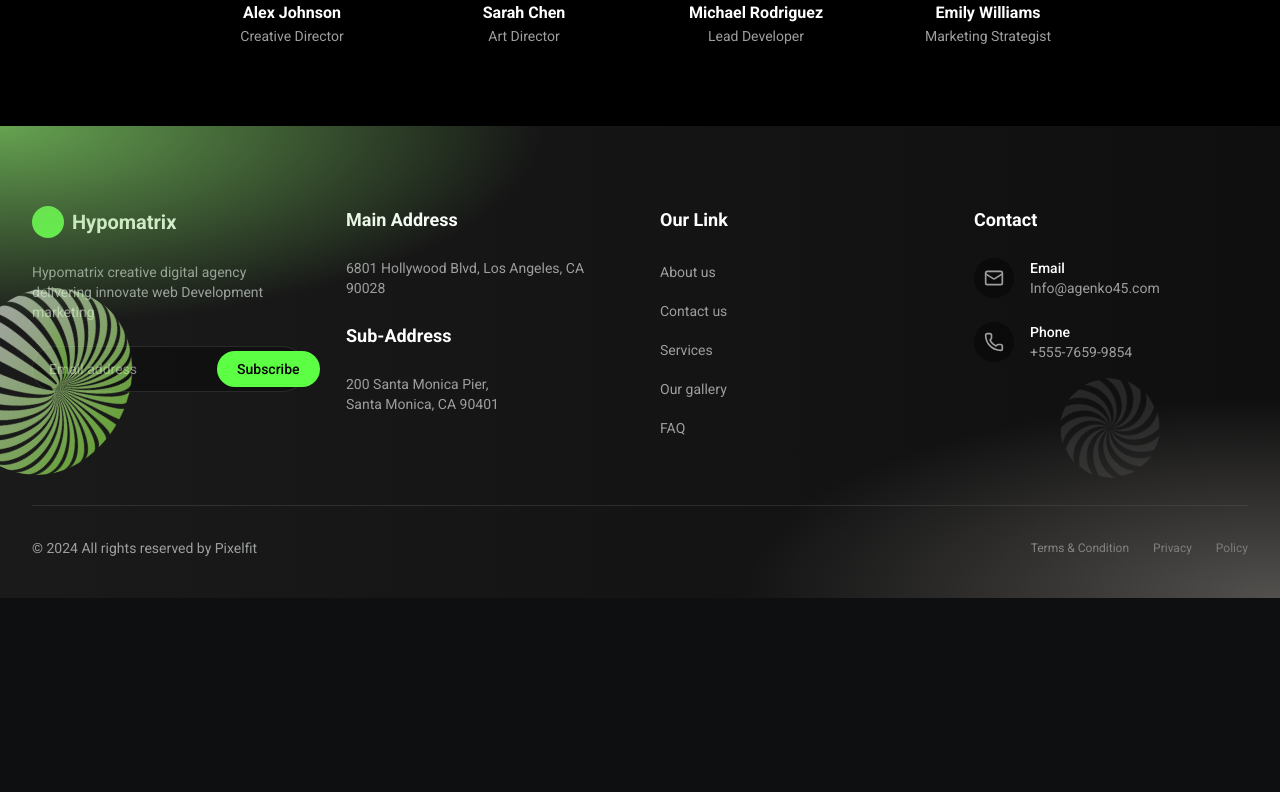
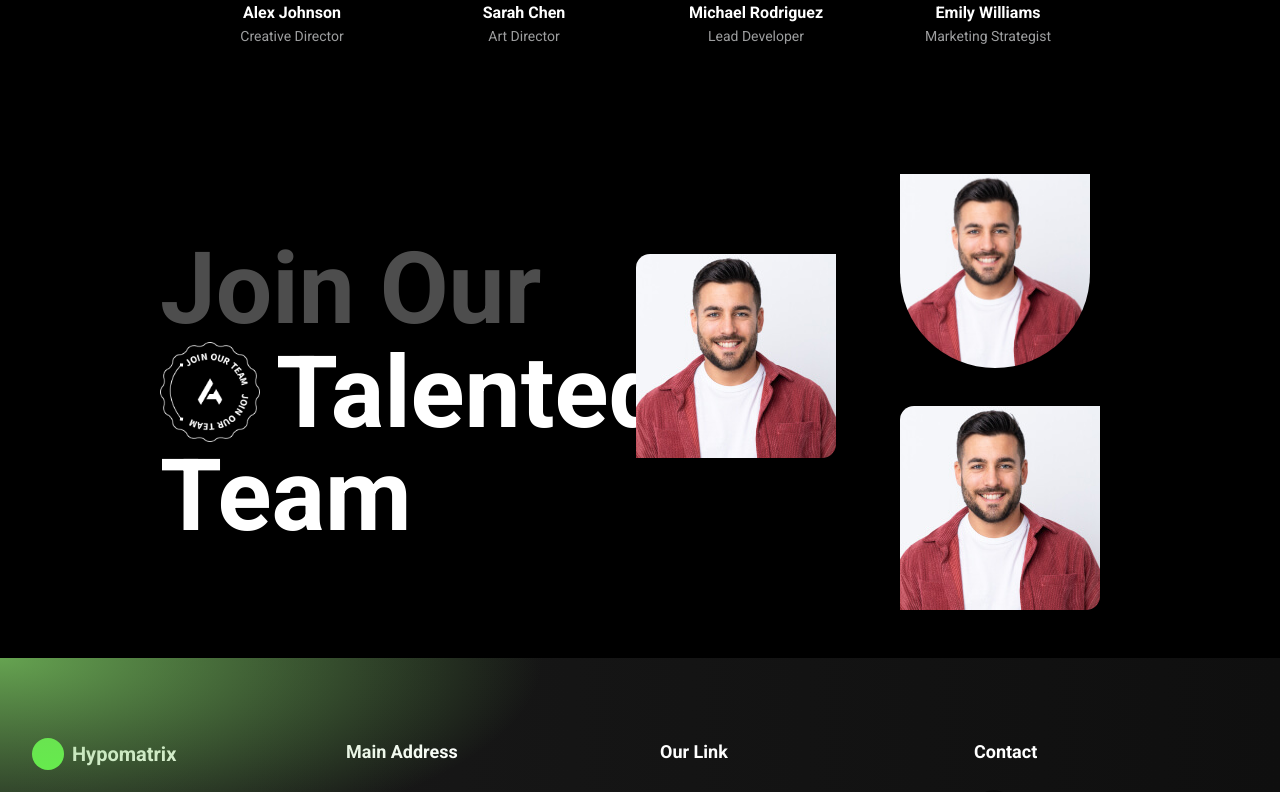
Before and after one commit to codeftshaunak/hypomatrix-v2, a Next.js app: page /team in a window 1280 px wide. Shown: the part 822-1614 px from the top of the page. Before the commit the page ends 1420 px from the top, so only its background shows below. Built offline with nearby package versions, Linux system fonts and the light colour scheme.

Commit message:
created join team section under the team page

```diff
--- a/src/views/team/index.tsx
+++ b/src/views/team/index.tsx
@@ -1,8 +1,14 @@
 import React from "react";
 import { TeamSection } from "./our-team";
+import JoinTeamSection from "./join-team";
 
 const TeamView = () => {
-  return <TeamSection />;
+  return (
+    <div>
+      <TeamSection />
+      <JoinTeamSection />
+    </div>
+  );
 };
 
 export default TeamView;
--- /dev/null
+++ b/src/views/team/join-team.tsx
@@ -0,0 +1,51 @@
+import img from "@/assets/Join Cercle.png";
+import img1 from "@/assets/team-thumb1.jpg";
+import Image from "next/image";
+
+const JoinTeamSection: React.FC = () => {
+  return (
+    <section className="flex flex-col md:flex-row items-center justify-between py-12 bg-black text-white relative">
+      <div className="flex flex-col gap-5">
+        <p className="text-white opacity-30 text-[100px] font-bold mb-5">
+          Join Our
+        </p>
+        <div className="flex items-center gap-4 mb-5">
+          <Image src={img} alt="image not found" width={100} />
+          <span className="text-white text-[100px] font-bold">
+            Talented
+          </span>{" "}
+          <br />
+        </div>
+        <p className="text-white text-[100px] font-bold">Team</p>
+      </div>
+
+      <div className="flex gap-16 relative">
+        <div className="w-[200px] h-[204px] mt-20">
+          <Image
+            src={img1}
+            alt="image not found"
+            className="rounded-tl-xl rounded-br-xl"
+          />
+        </div>
+        <div className="flex flex-col gap-10">
+          <div className="w-[190px] h-[192px]">
+            <Image
+              src={img1}
+              alt="image not found"
+              className="rounded-b-full"
+            />
+          </div>
+          <div className="w-[220px] h-[204px]">
+            <Image
+              src={img1}
+              alt="image not found"
+              className="rounded-tl-xl rounded-br-xl"
+            />
+          </div>
+        </div>
+      </div>
+    </section>
+  );
+};
+
+export default JoinTeamSection;
```
Also changed, not shown: src/assets/team-thumb1.jpg (added).
